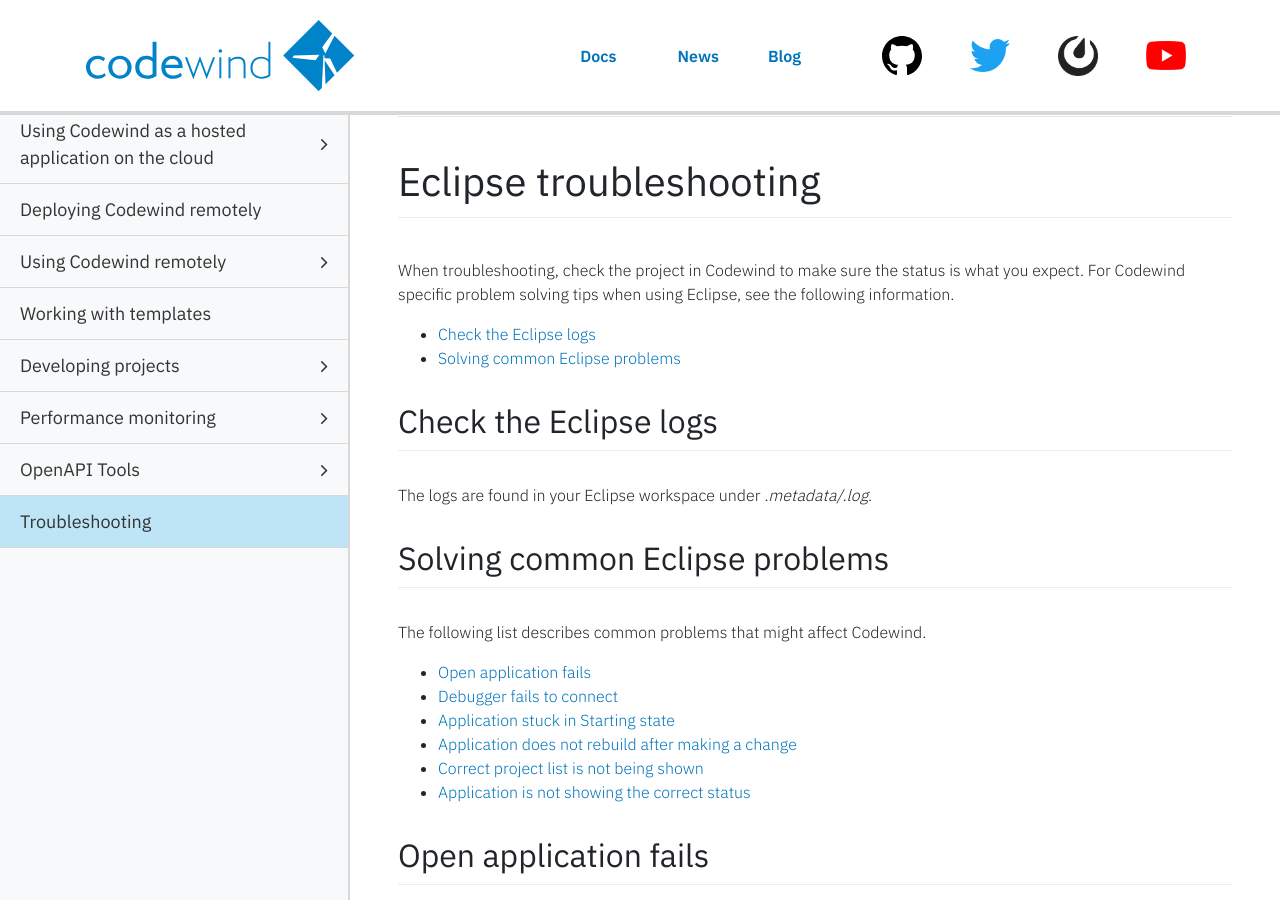
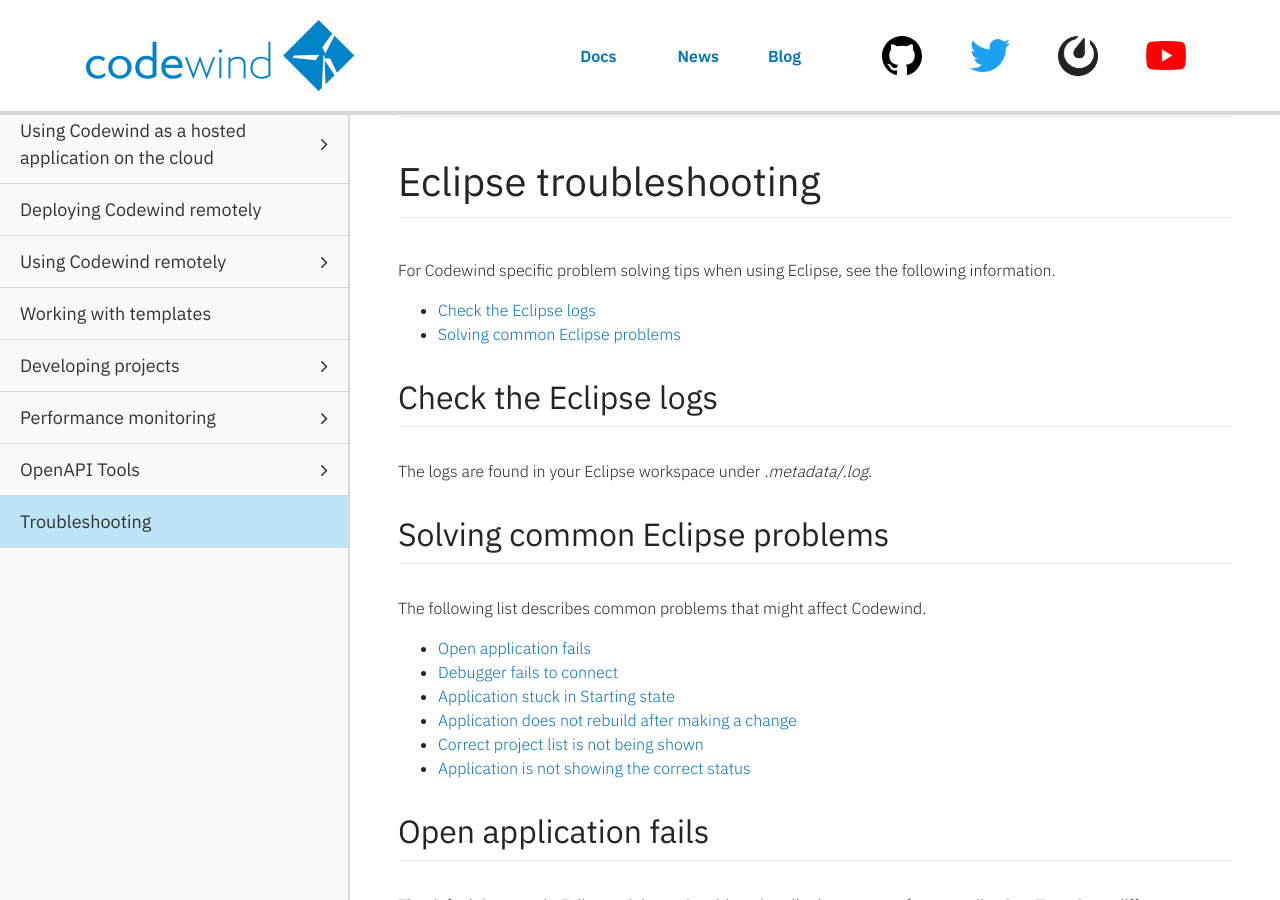
Before and after one commit to eclipse-archived/codewind-docs, a Jekyll site: the page built from docs/_documentations/troubleshooting.md, in a window 1280 px wide and 900 px high, scrolled down 20803 px. Built offline with Jekyll 4.4.1, drawn with Linux system fonts in a browser that asks for light colours; nearby versions of some CDN libraries; comment, search, counter and statistics services are not loaded; some of the changed text lies outside the part shown.

Commit message:
Review comment
Signed-off-by: micgibso <MICGIBSO@uk.ibm.com>

```diff
--- a/docs/_documentations/troubleshooting.md
+++ b/docs/_documentations/troubleshooting.md
@@ -868,7 +868,7 @@ Information reinstated in 0.12.0.
 ***
 # Eclipse troubleshooting
 
-When troubleshooting, check the project in Codewind to make sure the status is what you expect. For Codewind specific problem solving tips when using Eclipse, see the following information.
+For Codewind specific problem solving tips when using Eclipse, see the following information.
 
 * [Check the Eclipse logs](#check-the-eclipse-logs)
 * [Solving common Eclipse problems](#solving-common-eclipse-problems)
@@ -913,7 +913,7 @@ Refresh the application by right-clicking it in the **Codewind Explorer** view a
 ***
 # VS Code troubleshooting
 
-When troubleshooting, check the project in Codewind to make sure the status is what you expect. For Codewind specific problem solving tips when using VS Code, see the following information.
+For Codewind specific problem solving tips when using VS Code, see the following information.
 
 ## Solving common VS Code problems
 The following list describes common problems that might affect Codewind.
```
